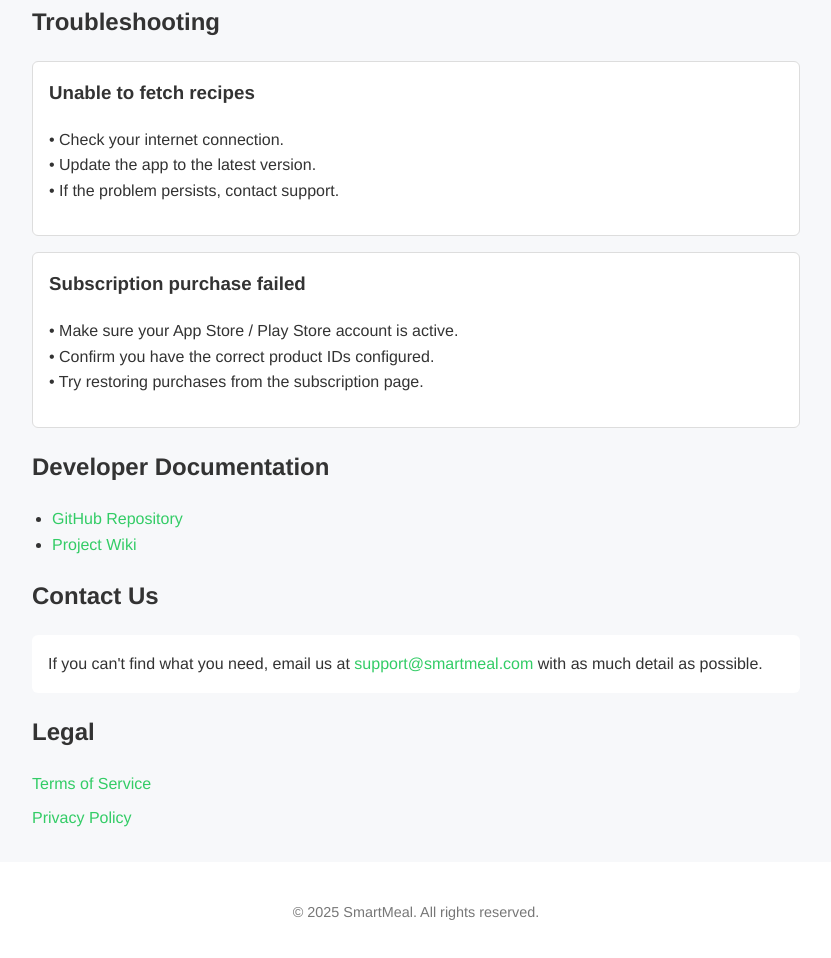
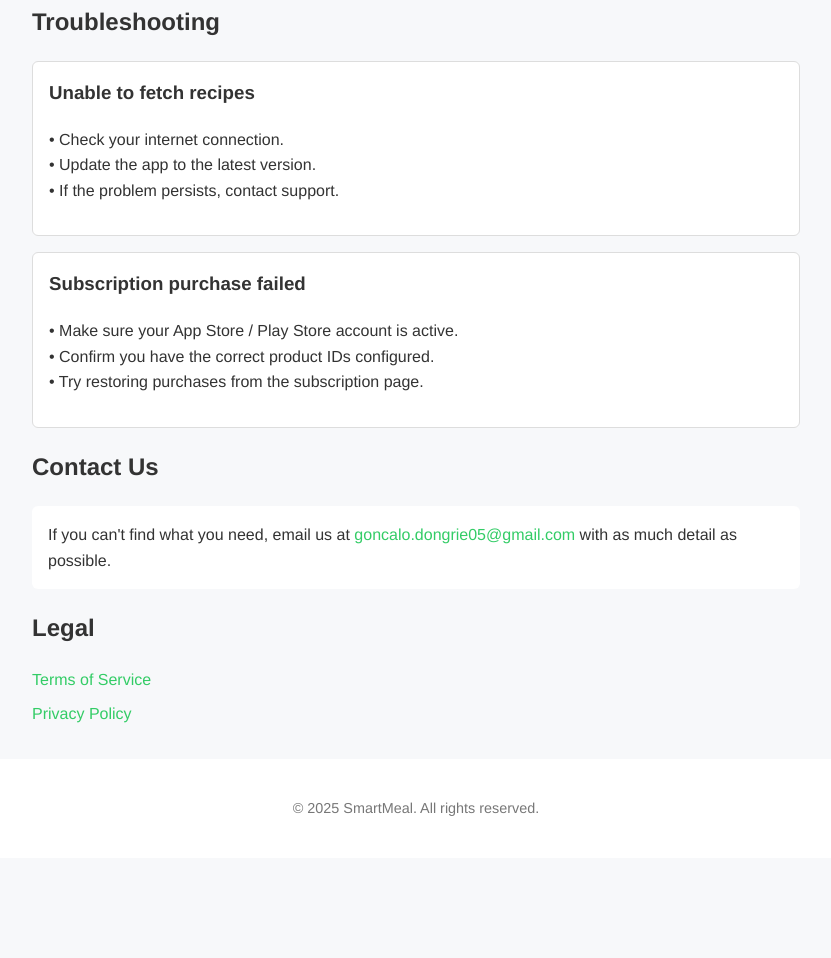
Before and after one commit to dongrie05/SmartMeal-Support.github.io, a plain HTML site: page index.html in a window 1280 px wide. Shown: the part 558-1516 px from the top of the page, without its empty margins (224-1055 px from the left). After the commit the page ends 1416 px from the top, so only its background shows below. Drawn offline with Linux system fonts and the light colour scheme.

Commit message:
Update index.html

```diff
--- a/index.html
+++ b/index.html
@@ -15,7 +15,6 @@
   <nav class="nav">
     <a href="#faq">FAQ</a>
     <a href="#troubleshooting">Troubleshooting</a>
-    <a href="#docs">Documentation</a>
     <a href="#contact">Contact</a>
     <a href="#legal">Legal</a>
   </nav>
@@ -58,17 +57,9 @@
       </article>
     </section>
 
-    <section id="docs">
-      <h2>Developer Documentation</h2>
-      <ul>
-        <li><a href="https://github.com/your-username/SmartMeal">GitHub Repository</a></li>
-        <li><a href="https://github.com/your-username/SmartMeal/wiki">Project Wiki</a></li>
-      </ul>
-    </section>
-
     <section id="contact">
       <h2>Contact Us</h2>
-      <p>If you can't find what you need, email us at <a href="mailto:support@smartmeal.com">support@smartmeal.com</a> with as much detail as possible.</p>
+      <p>If you can't find what you need, email us at <a href="mailto:goncalo.dongrie05@gmail.com">goncalo.dongrie05@gmail.com</a> with as much detail as possible.</p>
     </section>
 
     <section id="legal">
```
